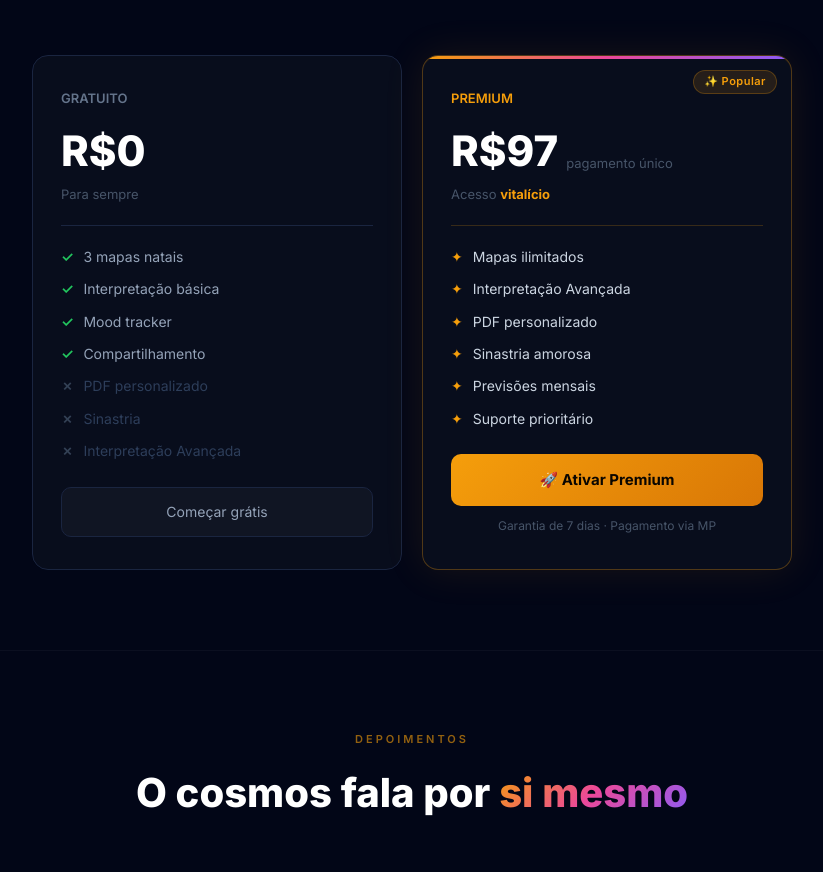
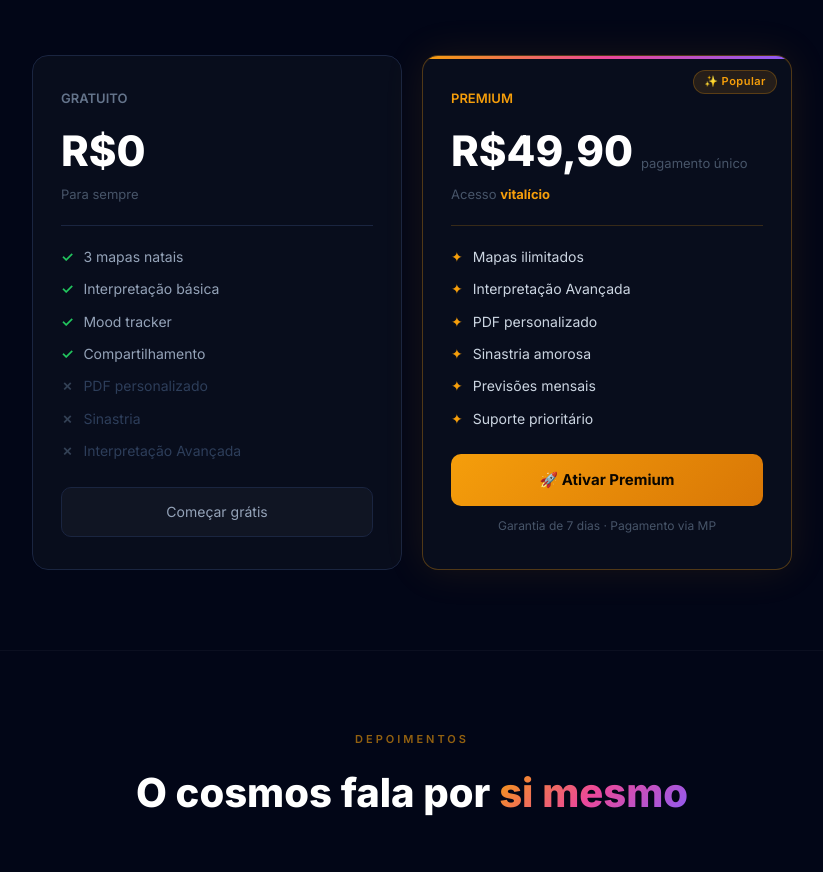
Before and after one commit to tonydzn/mapa_astral, a Next.js app: page / in a window 1280 px wide. Shown: the part 1885-2757 px from the top of the page, without its empty margins (228-1051 px from the left). Built offline with nearby package versions, Linux system fonts and the light colour scheme.

Commit message:
chore: update premium price to 49.90

```diff
--- a/components/checkout/PremiumModal.tsx
+++ b/components/checkout/PremiumModal.tsx
@@ -70,7 +70,7 @@ export default function PremiumModal({ onClose, userId }: Props) {
                 />
 
                 <div style={{ textAlign: "center", marginBottom: 14 }}>
-                    <span style={{ fontSize: 32, fontWeight: "bold", color: "white" }}>R$97</span>
+                    <span style={{ fontSize: 32, fontWeight: "bold", color: "white" }}>R$49,90</span>
                     <span style={{ color: "#64748b", fontSize: 13 }}> /pagamento único</span>
                 </div>
 
--- a/components/landing/Pricing.tsx
+++ b/components/landing/Pricing.tsx
@@ -59,7 +59,7 @@ export default function Pricing() {
                         <div style={{ marginBottom: 20 }}>
                             <div style={{ color: "#f59e0b", fontSize: 13, fontWeight: 600, marginBottom: 8 }}>PREMIUM</div>
                             <div style={{ display: "flex", alignItems: "flex-end", gap: 8 }}>
-                                <div style={{ fontSize: 42, fontWeight: 800, color: "#fff" }}>R$97</div>
+                                <div style={{ fontSize: 42, fontWeight: 800, color: "#fff" }}>R$49,90</div>
                                 <div style={{ color: "#475569", fontSize: 13, marginBottom: 10 }}>pagamento único</div>
                             </div>
                             <div style={{ color: "#475569", fontSize: 13 }}>Acesso <strong style={{ color: "#f59e0b" }}>vitalício</strong></div>
--- a/lib/mercadopago/client.ts
+++ b/lib/mercadopago/client.ts
@@ -10,7 +10,7 @@ export const PLANS = {
     premium: {
         title: "Mapa Astral Premium",
         description: "Mapas ilimitados, PDF, Sinastria e Interpretação Avançada",
-        price: 97.0,
+        price: 49.90,
         currency: "BRL",
     },
 } as const;
```
